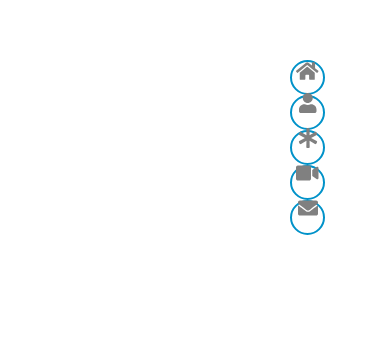
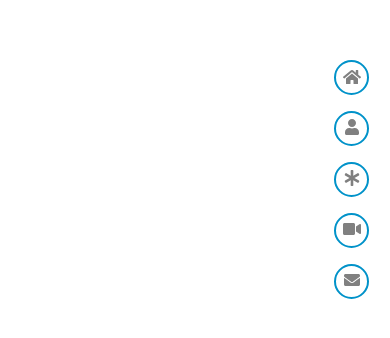
Before and after one commit to PriyanshuAgarwal/priyanshu_agarwal, a React (Create React App) app: page / in a window 390 px wide. Shown: the part 244-582 px from the top of the page. Built offline with nearby package versions, Linux system fonts and the light colour scheme.

Commit message:
Make icons as responsive

```diff
--- a/src/css/App.css
+++ b/src/css/App.css
@@ -45,7 +45,7 @@
   ul {
     list-style: none;
     padding: 0px;
-    width: 100px
+    padding-right: 21px;
   }
 
   .sidebar {
@@ -61,8 +61,7 @@
   }
 
   .fa-2x {
-    font-size: 20px;
-    margin-bottom: 13px;
+    font-size: 16px;
     color: grey;
   }
 
@@ -75,4 +74,5 @@
     align-items: center;
     justify-content: center;
     display: flex;
+    margin-bottom: 16px;
   }
```
